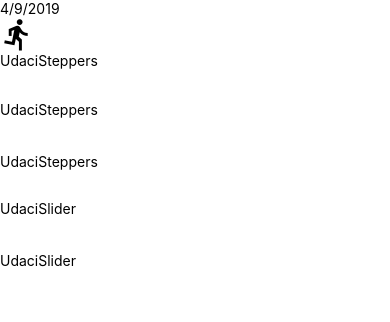
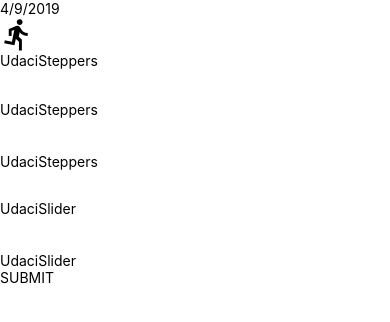
Before and after one commit to ahmad-luqman/UdaciFitness, a React Native app: screen / in a window 390 px wide. Shown: the top 322 px of the page. Built offline with nearby package versions, Linux system fonts and the light colour scheme.

Commit message:
Submit button for AddEntry

```diff
--- a/components/AddEntry.js
+++ b/components/AddEntry.js
@@ -1,9 +1,18 @@
 import React, { Component } from 'react'
-import { View } from 'react-native'
-import { getMetricMetaInfo } from '../utils/helpers'
+import { View, TouchableOpacity, Text } from 'react-native'
+import { getMetricMetaInfo, timeToString } from '../utils/helpers'
 import UdaciSlider from './UdaciSlider'
 import UdaciSteppers from './UdaciSteppers'
 import DateHeader from './DateHeader'
+
+function SubmitBtn ({ onPress }) {
+  return (
+    <TouchableOpacity
+      onPress={onPress}>
+        <Text>SUBMIT</Text>
+    </TouchableOpacity>
+  )
+}
 
 export default class AddEntry extends Component {
   state = {
@@ -40,6 +49,20 @@ export default class AddEntry extends Component {
       [metric]: value
     }))
   }
+  submit = () => {
+    const key = timeToString()
+    const entry = this.state
+
+    // Update Redux
+
+    this.setState(() => ({ run: 0, bike: 0, swim: 0, sleep: 0, eat: 0 }))
+
+    // Navigate to home
+
+    // Save to "DB"
+
+    // Clear local notification
+  }
   render() {
     const metaInfo = getMetricMetaInfo()
 
@@ -68,6 +91,7 @@ export default class AddEntry extends Component {
             </View>
           )
         })}
+        <SubmitBtn onPress={this.submit} />
       </View>
     )
   }
```
